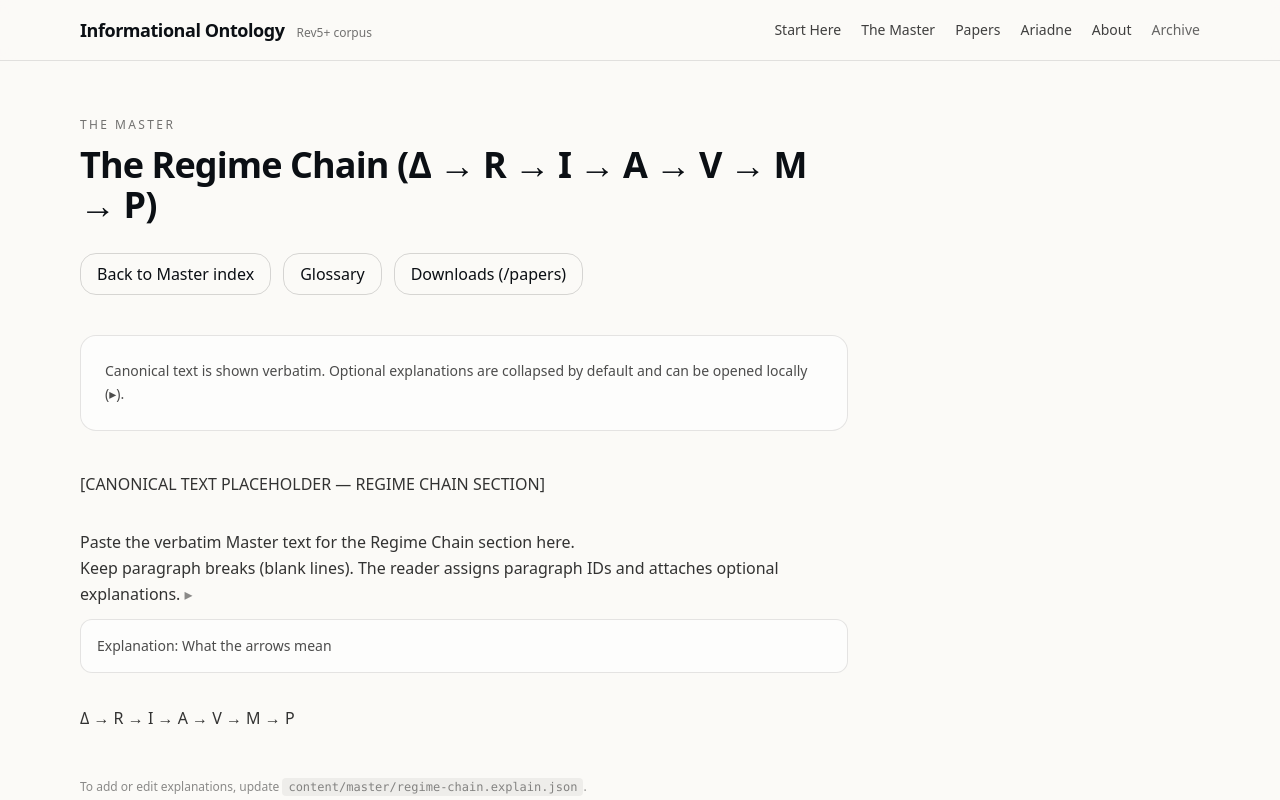
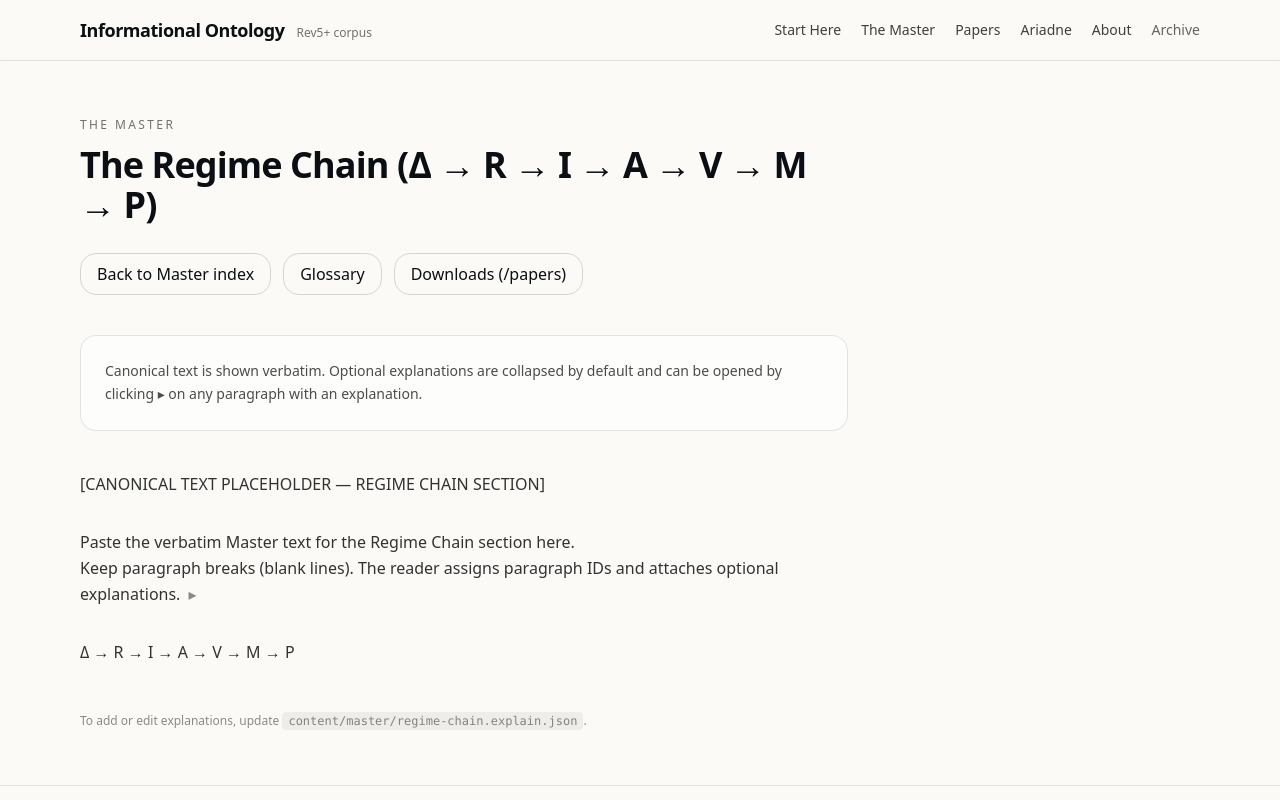
Before and after one commit to MindsEye69/information-ontology-site, a Next.js app: page /master/regime-chain in a window 1280 px wide. Shown: the top 800 px of the page. Built offline with nearby package versions, Linux system fonts and the light colour scheme.

Commit message:
Master Fix #3

```diff
--- a/app/master/[slug]/page.tsx
+++ b/app/master/[slug]/page.tsx
@@ -30,26 +30,30 @@ function Paragraph({
   explanation?: { title?: string; text: string };
 }) {
   const has = !!explanation;
+
+  if (!has) {
+    return <p className="text-black/80 leading-relaxed whitespace-pre-wrap">{text}</p>;
+  }
+
   return (
-    <div className="relative">
+    <details className="group rounded-xl">
+      <summary className="list-none cursor-pointer">
         <p className="text-black/80 leading-relaxed whitespace-pre-wrap">
           {text}
-        {has ? <a href={`#${id}`} className="no-underline text-black/45 hover:text-black/70">{" "}▸</a> : null}
+          <span className="ml-2 text-black/45 group-open:text-black/70 select-none">▸</span>
         </p>
+      </summary>
 
-      {has ? (
-        <details id={id} className="mt-3 rounded-xl border border-black/10 bg-white/60 p-4">
-          <summary className="cursor-pointer list-none text-sm font-medium text-black/70">
+      <div id={id} className="mt-3 rounded-xl border border-black/10 bg-white/60 p-4">
+        <div className="text-sm font-medium text-black/70">
           Explanation{explanation?.title ? `: ${explanation.title}` : ""}
-          </summary>
-          <div className="mt-2 text-sm text-black/70 leading-relaxed whitespace-pre-wrap">
-            {explanation.text}
+        </div>
+        <div className="mt-2 text-sm text-black/70 leading-relaxed whitespace-pre-wrap">{explanation.text}</div>
       </div>
     </details>
-      ) : null}
-    </div>
   );
 }
+
 
 export default function MasterSectionPage({ params }: { params: { slug: string } }) {
   const data = getContent(params.slug);
@@ -81,7 +85,7 @@ export default function MasterSectionPage({ params }: { params: { slug: string }
 
         <div className="mt-10 rounded-2xl border border-black/10 bg-white/60 p-6">
           <p className="text-sm text-black/70 leading-relaxed">
-            Canonical text is shown verbatim. Optional explanations are collapsed by default and can be opened locally (▸).
+            Canonical text is shown verbatim. Optional explanations are collapsed by default and can be opened by clicking ▸ on any paragraph with an explanation.
           </p>
         </div>
 
--- a/public/archive/index.html
+++ b/public/archive/index.html
@@ -17,7 +17,7 @@
       <h1>Archive snapshot not built yet</h1>
       <p class="card">
         The historical snapshot of the previous site will appear here once exported from <code>/archive-src</code>
-        and copied into <code>/site/public/archive</code>.
+        and copied into <code>/public/archive</code>.
       </p>
       <p>Run the script: <code>./scripts/build-archive.sh</code></p>
     </main>
```
Lines whose indentation alone changed are shown as unchanged.
